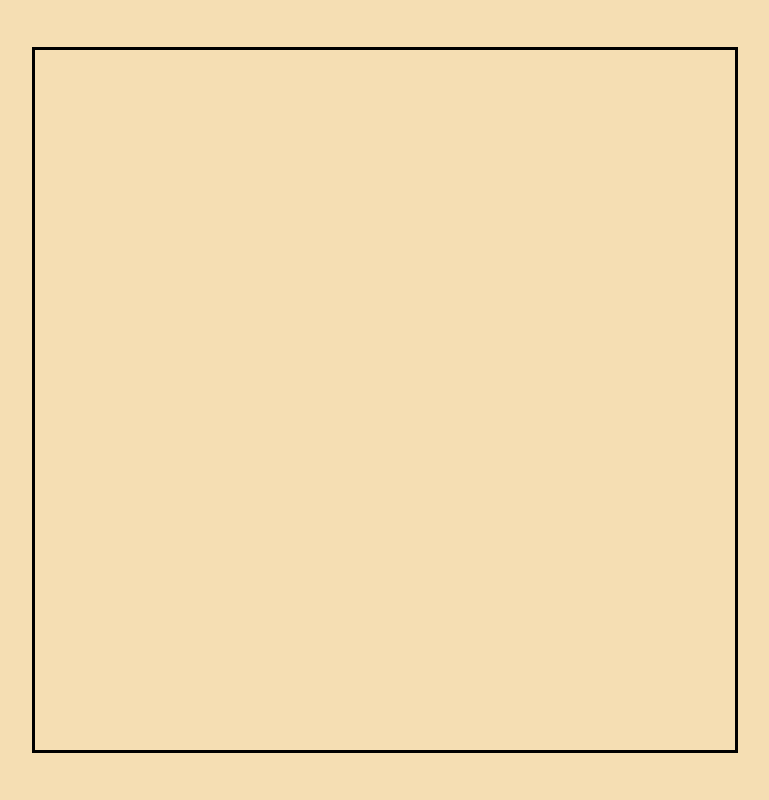
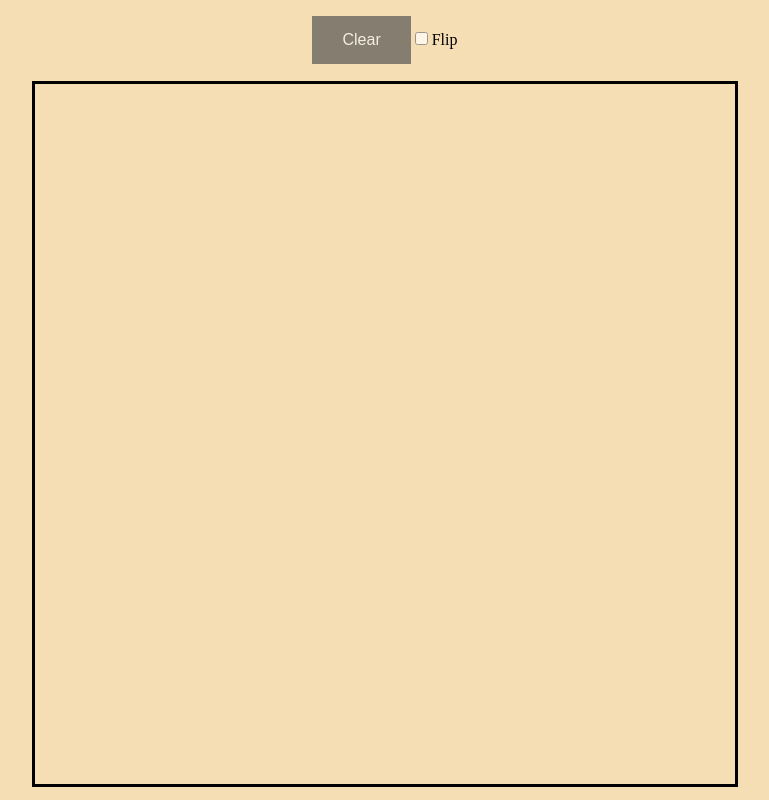
Before and after one commit to KethQv/etch-a-sketch, a plain HTML site: page index.html in a window 1280 px wide. Shown: the whole page, without its empty margins (255-1024 px from the left). Drawn offline with Linux system fonts and the light colour scheme.

Commit message:
this add toggle flip and finish the project

```diff
--- a/app.js
+++ b/app.js
@@ -1,29 +1,62 @@
-const grid = document.querySelector('.grid');
+// let colorsPalette1 = ['#264653', '#2a9d8f', '#e9c46a', '#f4a261', '#e76f51'];
 
-const gridLength = 40;
+const pixelGrid = document.querySelector('.pixel-grid');
+const clearBtn = document.querySelector('.menu__button');
+const flipCheckBox = document.querySelector('.menu__checkbox-flip');
+let hasListener = false;
+function randColor() {
+    return Math.floor(Math.random() * 256);
+}
 
-grid.style.gridTemplateColumns = `repeat(${gridLength}, ${gridLength}fr)`;
-grid.style.gridTemplateRows = `repeat(${gridLength}, ${gridLength}fr)`;
-for (let i = 0; i < gridLength * gridLength; i++) {
+function flip() {
+    let pixelsContainers = document.querySelectorAll('.pixel-container');
+    let pixels = document.querySelectorAll('.pixel');
+
+    if (flipCheckBox.checked) {
+        for (let i = 0; i < pixels.length; i++) {
+            pixelsContainers[i].onmouseenter = () => { pixels[i].classList.toggle('pixel--flip'); };
+        }
+    } else {
+        for (let i = 0; i < pixels.length; i++) {
+            pixelsContainers[i].onmouseenter = () => { };
+        }
+    }
+}
+
+flipCheckBox.onclick = flip;
+
+clearBtn.addEventListener('click', (e) => {
+    let pixelPerSide = prompt('Pixels per side:');
+    return createPixelGrid(pixelPerSide);
+});
+
+function createPixelGrid(pixelsPerSide) {
+
+    pixelGrid.innerHTML = '';
+
+    pixelGrid.style.gridTemplateColumns = `repeat(${pixelsPerSide}, ${pixelsPerSide}fr)`;
+    pixelGrid.style.gridTemplateRows = `repeat(${pixelsPerSide}, ${pixelsPerSide}fr)`;
+
+    for (let i = 0; i < pixelsPerSide * pixelsPerSide; i++) {
         let pixelContainer = document.createElement('div');
         pixelContainer.classList = 'pixel-container';
         let pixel = document.createElement('div');
         pixel.classList = 'pixel';
-    grid.appendChild(pixelContainer);
+        pixelGrid.appendChild(pixelContainer);
         pixelContainer.appendChild(pixel);
     }
 
-let colors = ['#264653', '#2a9d8f', '#e9c46a', '#f4a261', '#e76f51'];
+    let pixelsContainers = document.querySelectorAll('.pixel-container');
     let pixels = document.querySelectorAll('.pixel');
-let pixelsContainers = document.querySelectorAll('.pixel-container');
 
-function randColor() {
-    return Math.floor(Math.random() * 256);
-}
+
     for (let i = 0; i < pixels.length; i++) {
         pixelsContainers[i].addEventListener('mouseenter', (e) => {
-        //pixels[i].style.backgroundColor = colors[Math.floor(Math.random() * 5)];
             pixels[i].style.backgroundColor = `rgba(${randColor()}, ${randColor()}, ${randColor()}, 1)`;
-        pixels[i].classList.toggle('pixel--flip');
         });
     }
+
+    flip();
+}
+
+window.addEventListener('load', createPixelGrid(10));
--- a/index.html
+++ b/index.html
@@ -4,11 +4,16 @@
     <meta charset="UTF-8">
     <meta http-equiv="X-UA-Compatible" content="IE=edge">
     <meta name="viewport" content="width=device-width, initial-scale=1.0">
+    <link rel="shortcut icon" href="icon.png" >
     <link rel="stylesheet" href="main.css">
     <title>Etch a sketch</title>
 </head>
 <body>
-    <div class="grid"></div>
+    <div class="menu">
+        <button class="menu__button menu__button--hover menu__button--active menu__button-clear">Clear</button>
+        <input class="menu__checkbox menu__checkbox-flip" type="checkbox"> Flip
+    </div>
+    <div class="pixel-grid"></div>
     <script src="app.js"></script>
 </body>
 </html>
--- a/main.css
+++ b/main.css
@@ -9,10 +9,36 @@ body {
     display: flex;
     align-items: center;
     justify-content: center;
+    flex-direction: column;
     background-color: wheat;
 }
 
-.grid {
+.menu__button, .menu__checkbox {
+    background-color: #555555;
+    opacity: 0.7;
+    padding: 15px 30px;
+    margin-bottom: 20px;
+    border: none;
+    font-family: arial;
+    text-align: center;
+    text-decoration: none;
+    font-size: 16px;
+    font-weight: 400;
+    color: whitesmoke;
+    transition: opacity 300ms;
+}
+
+.menu__button--hover:hover {
+    opacity: 1;
+    cursor: pointer;
+}
+
+.menu__button--active:active {
+    position:relative;
+    top: 1px;
+}
+
+.pixel-grid {
     display: grid;
     outline: solid black;
     width: 700px;
```
Also changed, not shown: icon.png (added). Lines whose indentation alone changed are shown as unchanged.
